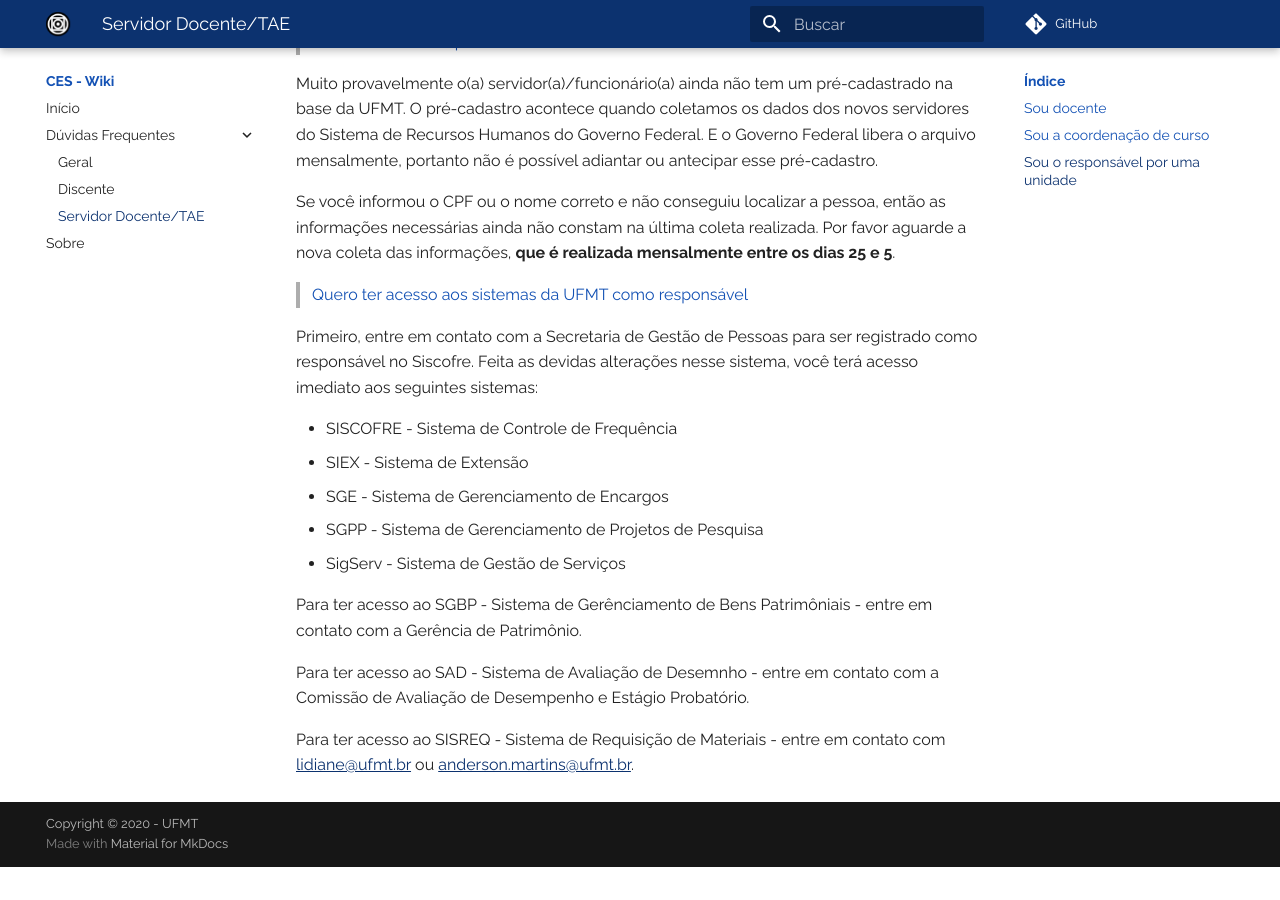
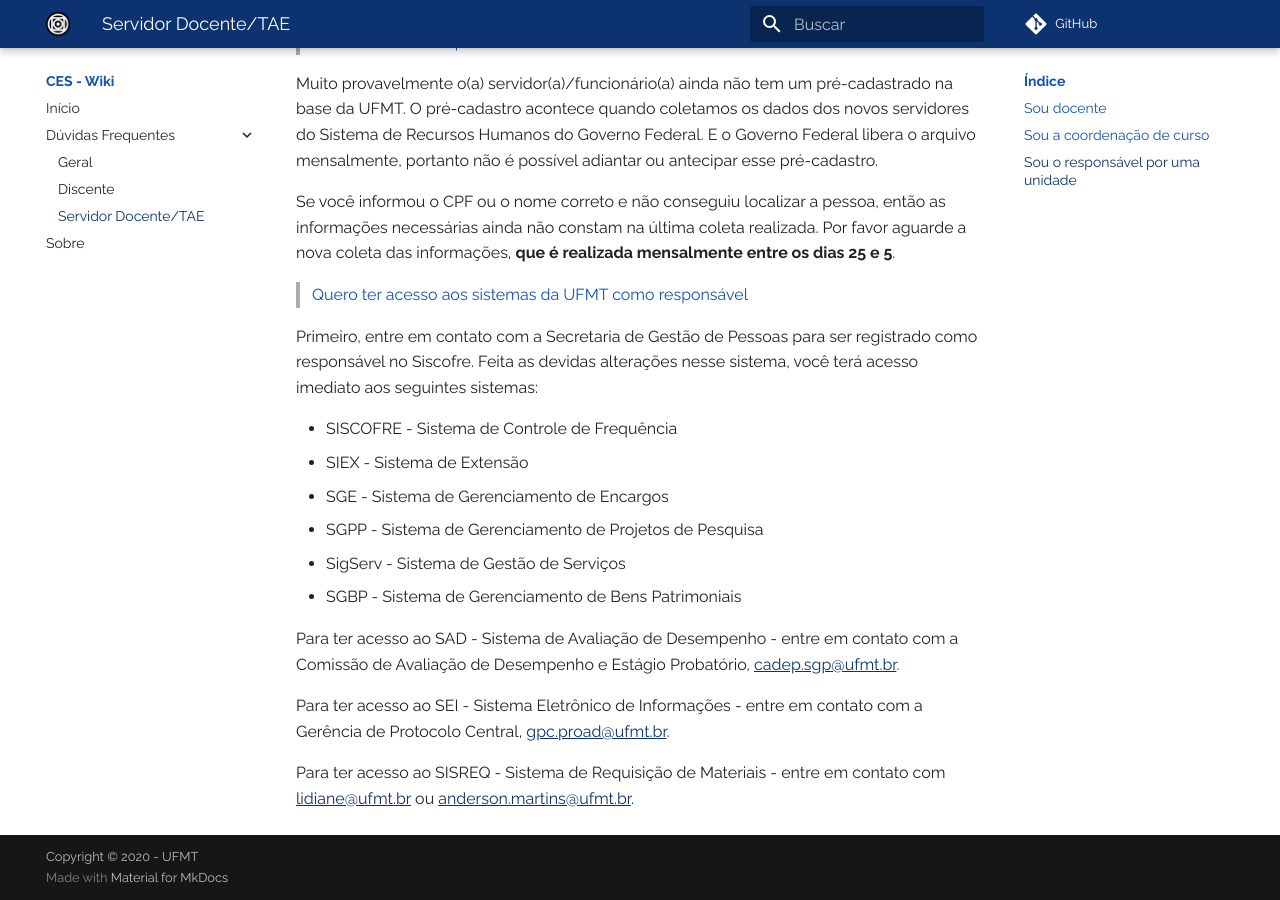
Before and after one commit to ufmt-ces/ufmt-ces.github.io, an MkDocs documentation site: the page built from docs/duvidas/servidor.md, in a window 1280 px wide and 900 px high, scrolled down 2351 px. Built offline with MkDocs 1.6.1 and Material for MkDocs 9.7.7, drawn with Linux system fonts in a browser that asks for light colours; comment, search, counter and statistics services are not loaded; before the commit the page ends 3218 px from its top, so only the background shows below that.

Commit message:
atualização da lista de aplicações

```diff
--- a/docs/duvidas/servidor.md
+++ b/docs/duvidas/servidor.md
@@ -77,14 +77,15 @@ Por favor aguarde a nova coleta das informações, **que é realizada mensalment
 Primeiro, entre em contato com a Secretaria de Gestão de Pessoas para ser registrado como responsável no Siscofre.
 Feita as devidas alterações nesse sistema, você terá acesso imediato aos seguintes sistemas:
 
--   SISCOFRE - Sistema de Controle de Frequência
--   SIEX - Sistema de Extensão
--   SGE - Sistema de Gerenciamento de Encargos
--   SGPP - Sistema de Gerenciamento de Projetos de Pesquisa
--   SigServ - Sistema de Gestão de Serviços
+- SISCOFRE - Sistema de Controle de Frequência
+- SIEX - Sistema de Extensão
+- SGE - Sistema de Gerenciamento de Encargos
+- SGPP - Sistema de Gerenciamento de Projetos de Pesquisa
+- SigServ - Sistema de Gestão de Serviços
+- SGBP - Sistema de Gerenciamento de Bens Patrimoniais
 
-Para ter acesso ao SGBP - Sistema de Gerênciamento de Bens Patrimôniais - entre em contato com a Gerência de Patrimônio.
+Para ter acesso ao SAD - Sistema de Avaliação de Desempenho - entre em contato com a Comissão de Avaliação de Desempenho e Estágio Probatório, <cadep.sgp@ufmt.br>.
 
-Para ter acesso ao SAD - Sistema de Avaliação de Desemnho - entre em contato com a Comissão de Avaliação de Desempenho e Estágio Probatório.
+Para ter acesso ao SEI - Sistema Eletrônico de Informações - entre em contato com a Gerência de Protocolo Central, <gpc.proad@ufmt.br>.
 
 Para ter acesso ao SISREQ - Sistema de Requisição de Materiais - entre em contato com <lidiane@ufmt.br> ou <anderson.martins@ufmt.br>.
```
